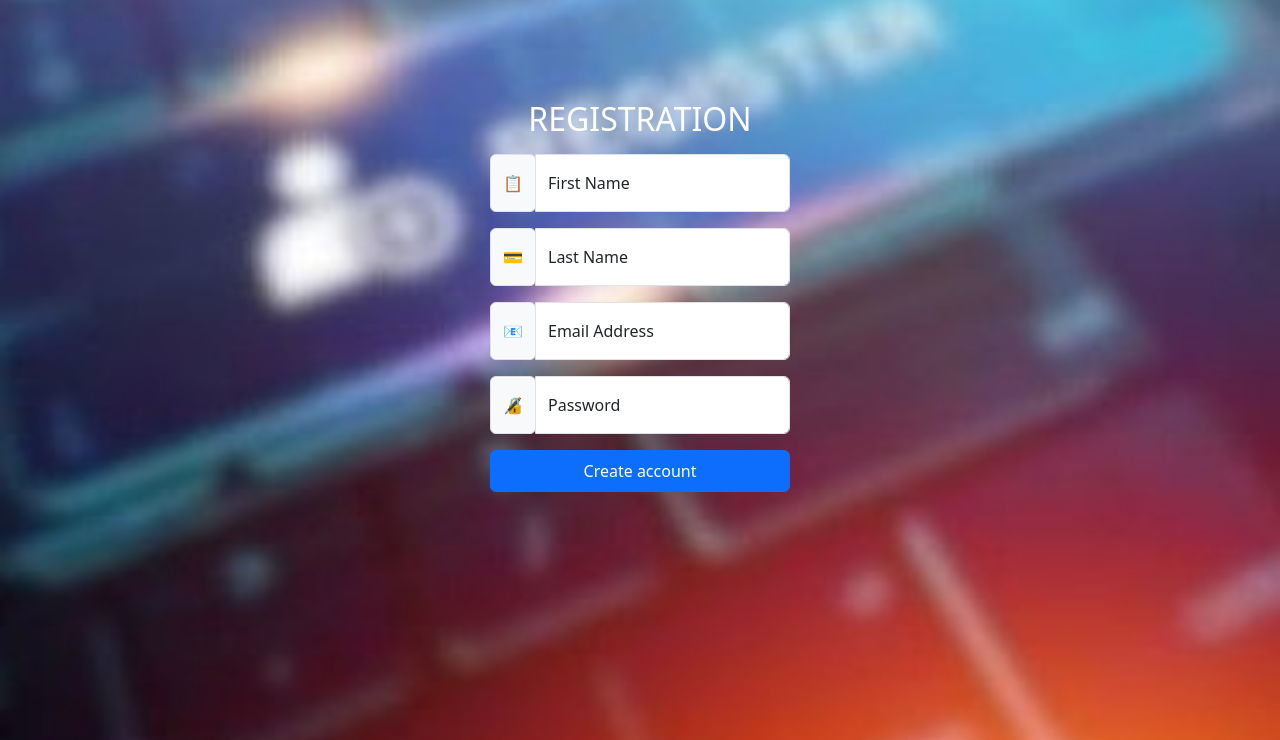
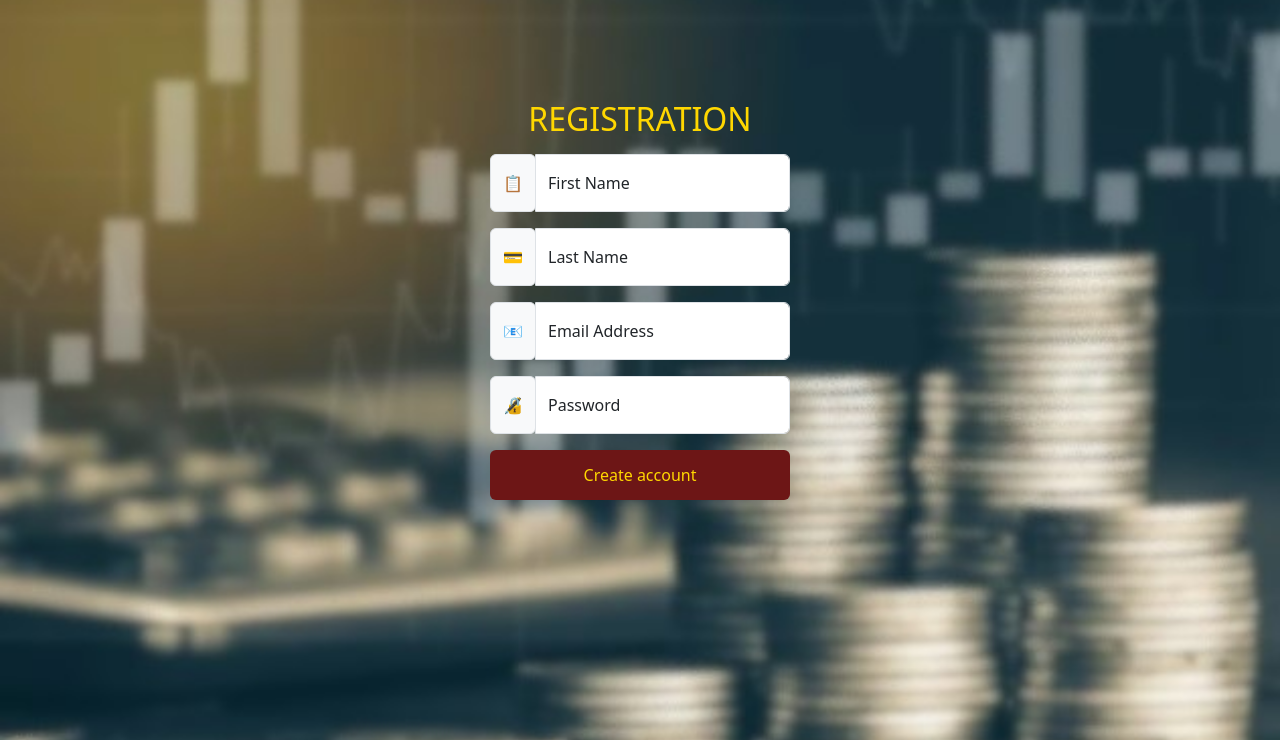
Before and after one commit to KamKriKoz/BudgetApp-WEB, a PHP site: page /register.html in a window 1280 px wide. Shown: the top 740 px of the page. Run offline with PHP 8.4, Linux system fonts and the light colour scheme.

Commit message:
Visual style of registration and logging in has been change.

```diff
--- a/login.html
+++ b/login.html
@@ -10,8 +10,8 @@
 </head>
 
 <body class="login">
-    <form id="myLogForm" style="display: grid; justify-content: center; margin-top: 50px" action="menu.html" onsubmit="return logValidateForm()">
-        <h1 class="h3 mb-3 fw-normal" style="text-align: center; color: white; font-size: 2rem">LOGGING IN</h1>
+    <form id="myLogForm" style="display: grid; justify-content: center; margin-top: 50px" action="menu.html">
+        <h1 class="h3 mb-3 fw-normal" style="text-align: center; color: gold; font-size: 2rem">LOGGING IN</h1>
         <div class="input-group has-validation mb-3" style="width: 300px">
             <span class="input-group-text">📧</span>
             <div class="form-floating">
@@ -26,7 +26,7 @@
                 <label for="logPassword">Password</label>
             </div>
         </div>
-        <button id="second-butt" class="btn btn-primary w-100 py-2" type="submit">Log in</button>
+        <button id="main_sub" class="btn btn-primary w-100 py-2" type="submit">Log in</button>
     </form>
     <script src="https://cdn.jsdelivr.net/npm/bootstrap@5.3.3/dist/js/bootstrap.bundle.min.js" integrity="sha384-YvpcrYf0tY3lHB60NNkmXc5s9fDVZLESaAA55NDzOxhy9GkcIdslK1eN7N6jIeHz" crossorigin="anonymous"></script>
 </body>
--- a/register.html
+++ b/register.html
@@ -10,8 +10,8 @@
 </head>
 
 <body class="register">
-    <form id="myForm" style="display: grid; justify-content: center; margin-top: 50px" action="index.html" onsubmit="return validateForm()">
-        <h1 class="h3 mb-3 fw-normal" style="text-align: center; color: white; font-size: 2rem">REGISTRATION</h1>
+    <form id="myForm" style="display: grid; justify-content: center; margin-top: 50px" action="index.html">
+        <h1 class="h3 mb-3 fw-normal" style="text-align: center; color: gold; font-size: 2rem">REGISTRATION</h1>
         <div class="input-group has-validation mb-3" style="width: 300px">
             <span class="input-group-text">📋</span>
             <div class="form-floating">
@@ -40,7 +40,7 @@
                 <label for="password">Password</label>
             </div>
         </div>
-        <button class="btn btn-primary w-100 py-2" type="submit">Create account</button>
+        <button id="main_sub" class="btn btn-primary w-100 py-2" type="submit">Create account</button>
     </form>
     <script src="https://cdn.jsdelivr.net/npm/bootstrap@5.3.3/dist/js/bootstrap.bundle.min.js" integrity="sha384-YvpcrYf0tY3lHB60NNkmXc5s9fDVZLESaAA55NDzOxhy9GkcIdslK1eN7N6jIeHz" crossorigin="anonymous"></script>
 </body>
--- a/style.css
+++ b/style.css
@@ -28,41 +28,37 @@ img {
     display: flex;
 }
 
-#main-butt {
+.btn-primary {
     border-top-right-radius: 0px;
     border-top-left-radius: 0px;
+    border-bottom-left-radius: 5px;
+    border-bottom-right-radius: 5px;
     display: block;
     background-color: rgb(109, 22, 22);
     border: none;
     color: gold;
 }
 
-#main-butt:hover {
+.btn-primary:hover {
     background-color: gold;
     color: rgb(109, 22, 22);
 }
 
-#second-butt {
-    background-color: rgb(21, 172, 21);
+#main_sub {
+    height: 50px;
+    border-top-right-radius: 6px;
+    border-top-left-radius: 6px;
+    border-bottom-left-radius: 6px;
+    border-bottom-right-radius: 6px;
+    display: block;
+    background-color: rgb(109, 22, 22);
     border: none;
+    color: gold;
 }
 
-#second-butt:hover {
-    background-color: rgb(6, 136, 6);
-}
-
-.register {
-    background: url(./images/register-background.jpg);
-    background-repeat: no-repeat;
-    background-position: center;
-    background-size: 100%;
-}
-
-.login {
-    background: url(./images/login-background.jpg);
-    background-repeat: no-repeat;
-    background-position: center;
-    background-size: 100%;
+#main_sub:hover {
+    background-color: gold;
+    color: rgb(109, 22, 22);
 }
 
 .nav-tabs .nav-link {
@@ -217,18 +213,6 @@ th {
         display: block;
     }
 
-    .register {
-        background: url(./images/register-background-mobile.jpg);
-        background-repeat: no-repeat;
-        background-size: cover;
-    }
-
-    .login {
-        background: url(./images/login-background-mobile.jpg);
-        background-repeat: no-repeat;
-        background-size: cover;
-    }
-
     .nav-tabs {
         flex-direction: column;
         width: 300px;
```
Also changed, not shown: images/login-background-mobile.jpg (deleted), images/login-background.jpg (deleted), images/register-background-mobile.jpg (deleted), images/register-background.jpg (deleted).
